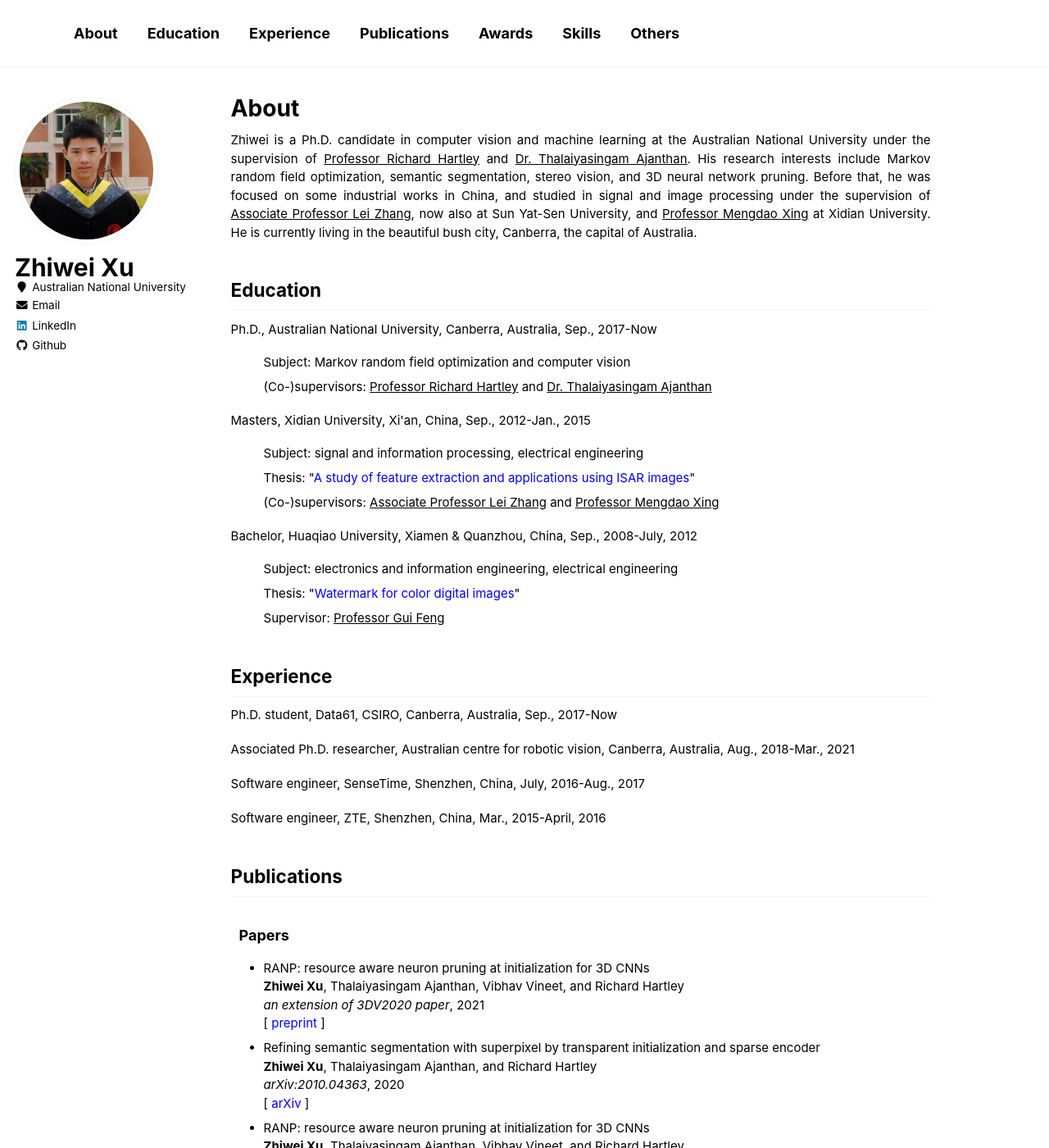
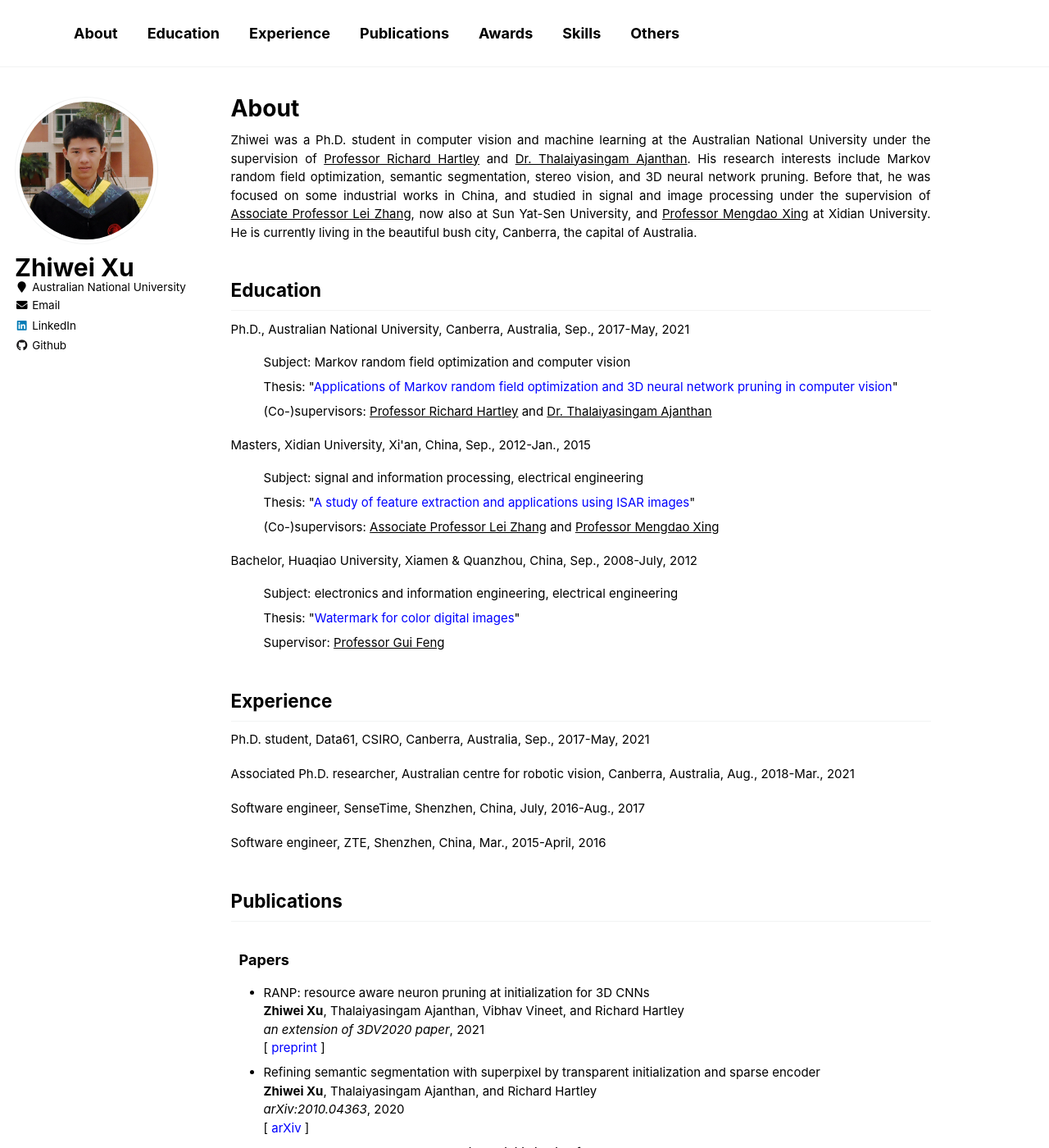
Before and after one commit to zwxu064/zwxu064.github.io, a Jekyll site: the page built from _pages/about.html, in a window 1280 px wide and 1400 px high. Shown: the whole window at 82% size. Built offline with Jekyll 4.4.1, drawn with Linux system fonts in a browser that asks for light colours.

Commit message:
Update about.html

```diff
--- a/_pages/about.html
+++ b/_pages/about.html
@@ -8,15 +8,16 @@ redirect_from:
   - /about.md
 ---
 
-<p> Zhiwei is a Ph.D. candidate in computer vision and machine learning at the Australian National University under the supervision of <a style="color: inherit; text-decoration: underline;" href="http://users.cecs.anu.edu.au/~hartley/" target="_blank">Professor Richard Hartley</a> and <a style="color: inherit; text-decoration: underline;" href="https://tajanthan.github.io/" target="_blank">Dr. Thalaiyasingam Ajanthan</a>.
+<p> Zhiwei was a Ph.D. student in computer vision and machine learning at the Australian National University under the supervision of <a style="color: inherit; text-decoration: underline;" href="http://users.cecs.anu.edu.au/~hartley/" target="_blank">Professor Richard Hartley</a> and <a style="color: inherit; text-decoration: underline;" href="https://tajanthan.github.io/" target="_blank">Dr. Thalaiyasingam Ajanthan</a>.
   His research interests include Markov random field optimization, semantic segmentation, stereo vision, and 3D neural network pruning.
   Before that, he was focused on some industrial works in China, and studied in signal and image processing under the supervision of <a style="color: inherit; text-decoration: underline;" href="https://web.xidian.edu.cn/zhanglei/" target="_blank">Associate Professor Lei Zhang</a>, now also at Sun Yat-Sen University, and  <a style="color: inherit; text-decoration: underline;" href="https://web.xidian.edu.cn/mdxing/" target="_blank">Professor Mengdao Xing</a> at Xidian University.
   He is currently living in the beautiful bush city, Canberra, the capital of Australia.</p>
 
 <h2 id="education">Education</h2>
-<div>Ph.D., Australian National University, Canberra, Australia, Sep., 2017-Now</div>
+<div>Ph.D., Australian National University, Canberra, Australia, Sep., 2017-May, 2021</div>
 <ul style="list-style-type:none;">
   <li>Subject: Markov random field optimization and computer vision
+  <li>Thesis: "<a href="../files/PhD_Thesis.pdf", target="_blank">Applications of Markov random field optimization and 3D neural network pruning in computer vision</a>"
   <li>(Co-)supervisors: <a style="color: inherit; text-decoration: underline;"  href="http://users.cecs.anu.edu.au/~hartley/" target="_blank">Professor Richard Hartley</a> and <a style="color: inherit; text-decoration: underline;" href="https://tajanthan.github.io/" target="_blank">Dr. Thalaiyasingam Ajanthan</a>
 </ul>
 
@@ -35,7 +36,7 @@ redirect_from:
 </ul>
 
 <h2 id="work">Experience</h2>
-<p>Ph.D. student, <a style="color: inherit;" href="https://data61.csiro.au/" target="_blank">Data61</a>, CSIRO, Canberra, Australia, Sep., 2017-Now</p>
+<p>Ph.D. student, <a style="color: inherit;" href="https://data61.csiro.au/" target="_blank">Data61</a>, CSIRO, Canberra, Australia, Sep., 2017-May, 2021</p>
 <p>Associated Ph.D. researcher, <a style="color: inherit;" href="https://www.roboticvision.org/" target="_blank">Australian centre for robotic vision</a>, Canberra, Australia, Aug., 2018-Mar., 2021</p>
 <p>Software engineer, <a style="color: inherit;" href="https://www.sensetime.com/en" target="_blank">SenseTime</a>, Shenzhen, China, July, 2016-Aug., 2017</p>
 <p>Software engineer, <a style="color: inherit;" href="https://www.zte.com.cn/global/" target="_blank">ZTE</a>, Shenzhen, China, Mar., 2015-April, 2016</p>
```
